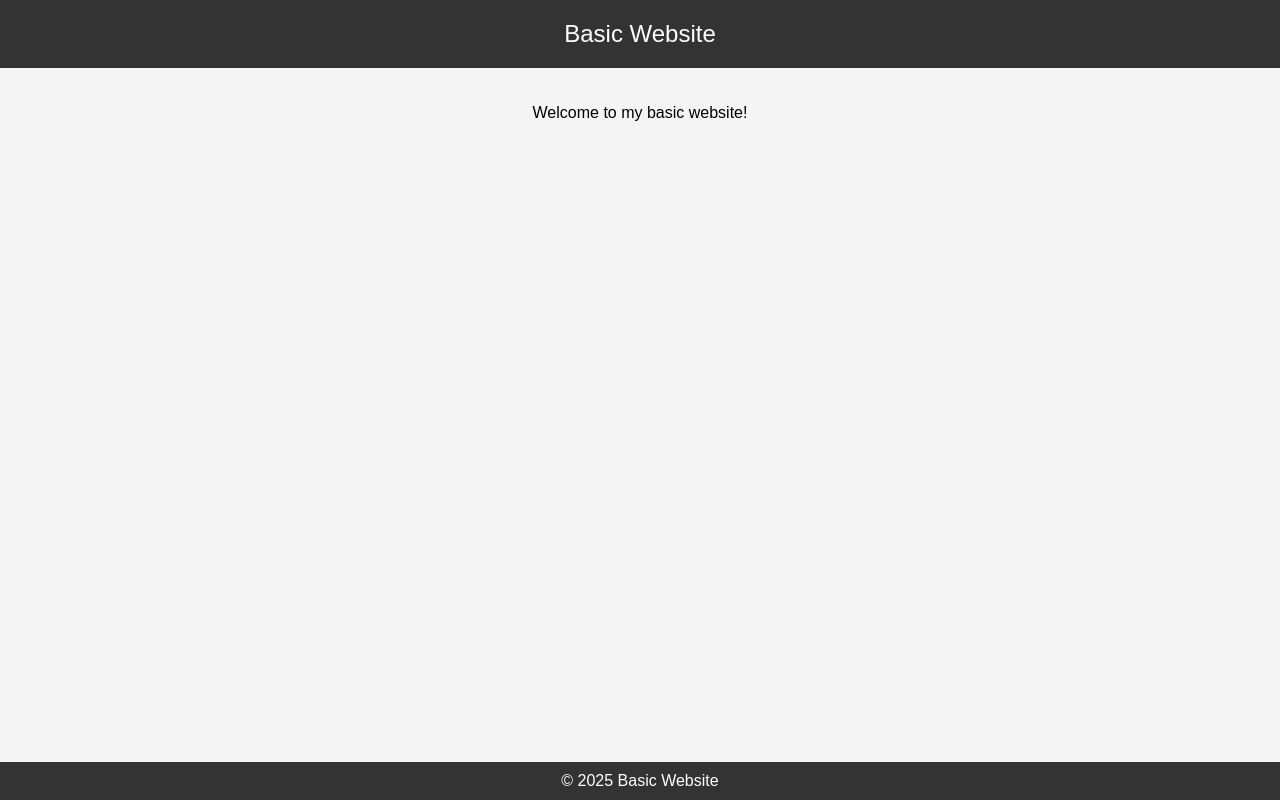
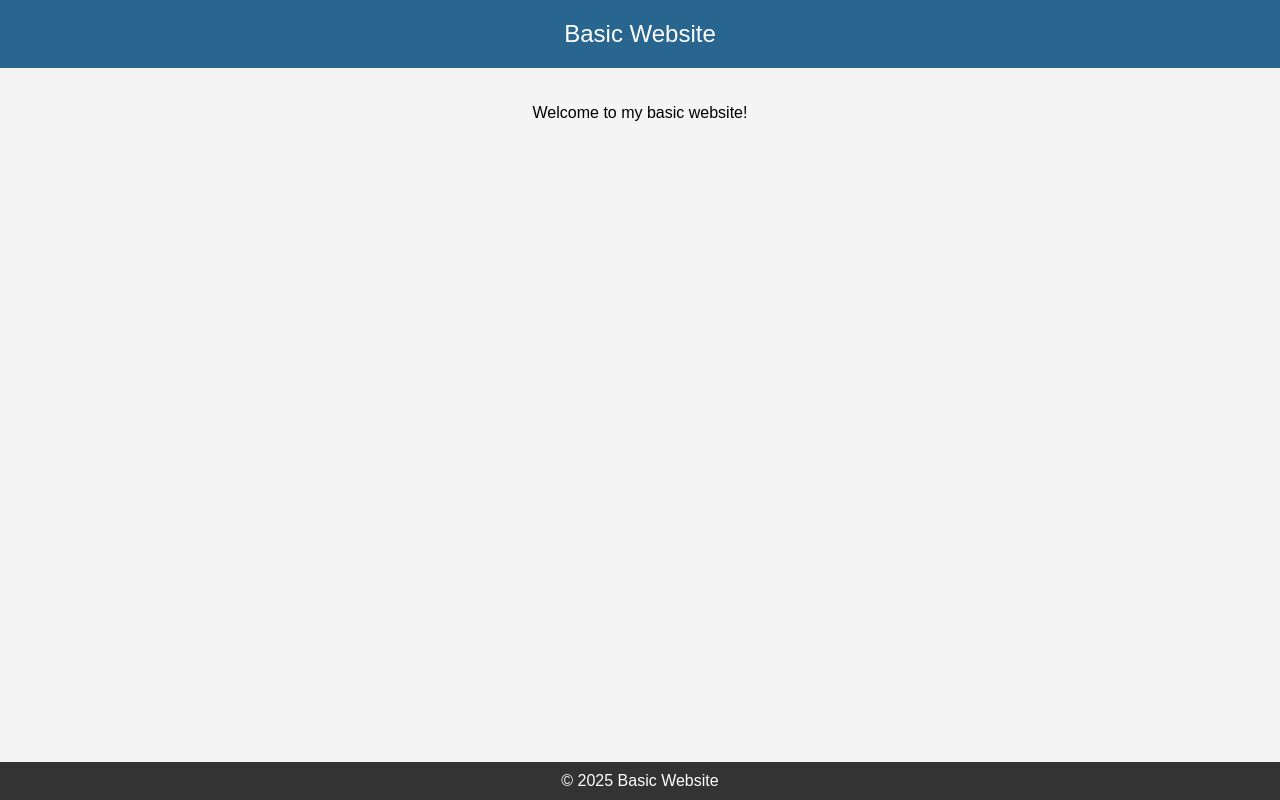
Before and after one commit to aminbadh/Simple-Website-with-Git-and-GitHub-Pages, a plain HTML site: page index.html in a window 1280 px wide. Drawn offline with Linux system fonts and the light colour scheme.

Commit message:
Header Color Change

```diff
--- a/styles.css
+++ b/styles.css
@@ -7,7 +7,7 @@ body {
 }
 
 header {
-    background-color: #333;
+    background-color: #28668f;
     color: white;
     padding: 20px;
     font-size: 24px;
```
